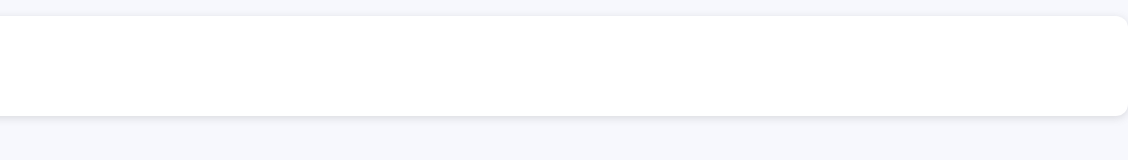
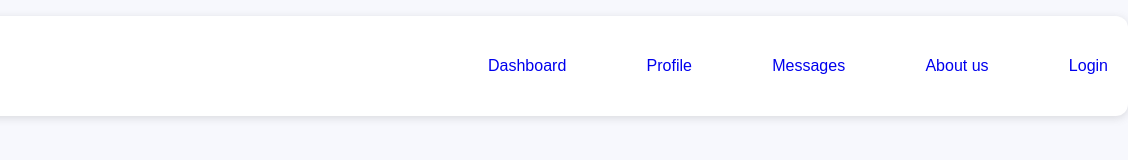
Before and after one commit to salehMb1999/navHeader, a plain HTML site: page index.html in a window 1280 px wide. Shown: the full height of the page, 152-1280 px from the left. Drawn offline with Linux system fonts and the light colour scheme.

Commit message:
centerNav base styles completed

```diff
--- a/index.html
+++ b/index.html
@@ -17,6 +17,15 @@
             <h3>SassBox</h3>
           </div>
         </div>
+        <div class="centerNav">
+          <ul class="centerMenu">
+            <li class="menuItem"><a href="#" class="menuLink">Dashboard</a></li>
+            <li class="menuItem"><a href="#" class="menuLink">Profile</a></li>
+            <li class="menuItem"><a href="#" class="menuLink">Messages</a></li>
+            <li class="menuItem"><a href="#" class="menuLink">About us</a></li>
+            <li class="menuItem"><a href="#" class="menuLink">Login</a></li>
+          </ul>
+        </div>
       </div>
     </div>
   </body>
--- a/style/style.css
+++ b/style/style.css
@@ -35,6 +35,8 @@ img {
   -o-border-radius: 1.2rem;
   box-shadow: 0 0.2rem 0.8rem 0 rgba(99, 99, 99, 0.2);
   padding: 1rem 2rem;
+  display: flex;
+  justify-content: space-between;
 }
 .leftNav {
   display: flex;
@@ -48,3 +50,16 @@ img {
 .logoImgWrapper {
   min-width: 5rem;
 }
+.centerNav {
+  width: 50%;
+}
+.centerMenu {
+  display: flex;
+  justify-content: space-between;
+  align-items: center;
+  height: 100%;
+  list-style: none;
+}
+.menuLink {
+  text-decoration: none;
+}
```
